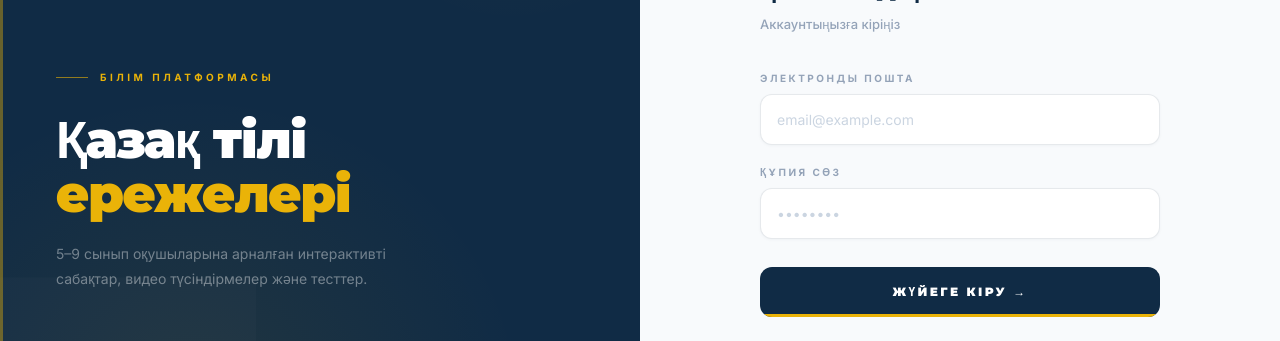
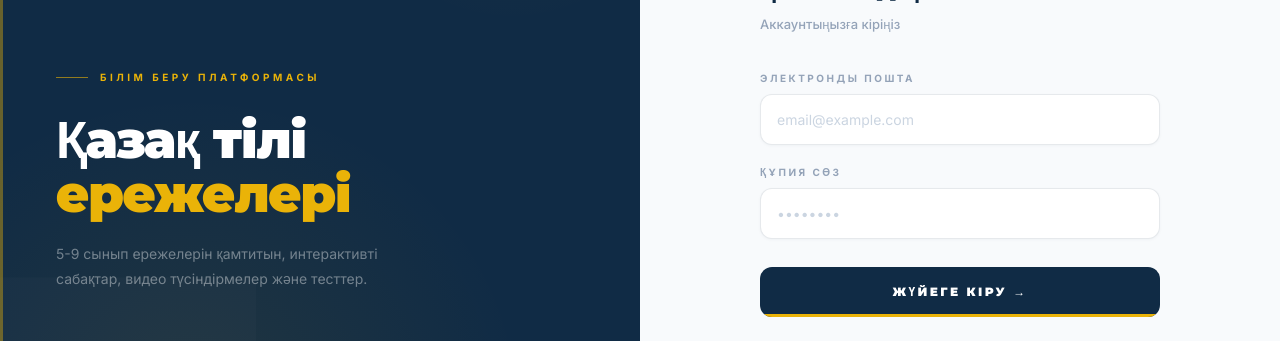
Before and after one commit to dshikiy/tilim-fullV, a React (Vite) app: page /login in a window 1280 px wide. Shown: the part 233-574 px from the top of the page. Built offline with nearby package versions, Linux system fonts and the light colour scheme.

Commit message:
Update Login.jsx

```diff
--- a/src/pages/Login.jsx
+++ b/src/pages/Login.jsx
@@ -292,14 +292,13 @@ const Login = () => {
           <div className="left-content">
             <div className="left-eyebrow">
               <div className="eyebrow-line" />
-              <span className="eyebrow-text">Білім платформасы</span>
+              <span className="eyebrow-text">Білім беру платформасы</span>
             </div>
             <h1 className="left-title">
               Қазақ тілі<br /><span>ережелері</span>
             </h1>
             <p className="left-desc">
-              5–9 сынып оқушыларына арналған интерактивті
-              сабақтар, видео түсіндірмелер және тесттер.
+              5-9 сынып ережелерін қамтитын, интерактивті сабақтар, видео түсіндірмелер және тесттер.
             </p>
           </div>
           <div className="left-footer">© 2026 ТІЛІМ ПЛАТФОРМАСЫ</div>
```
